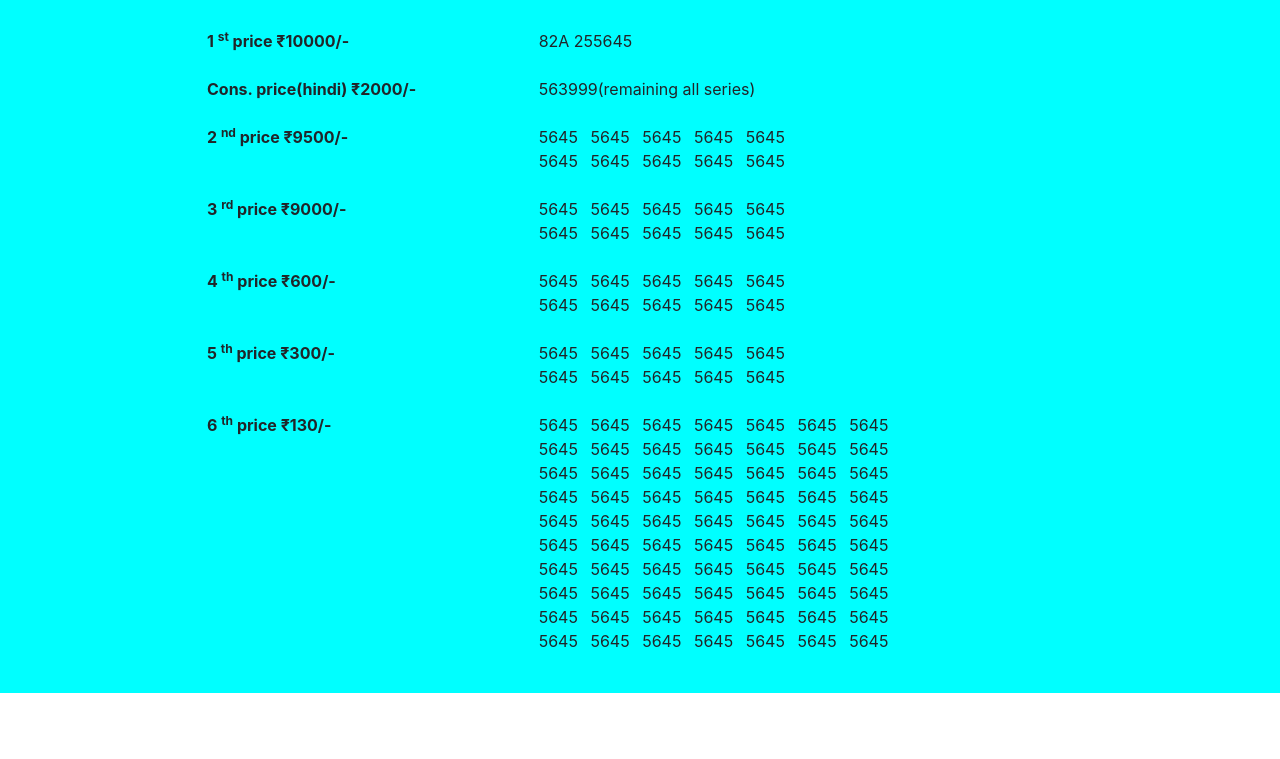
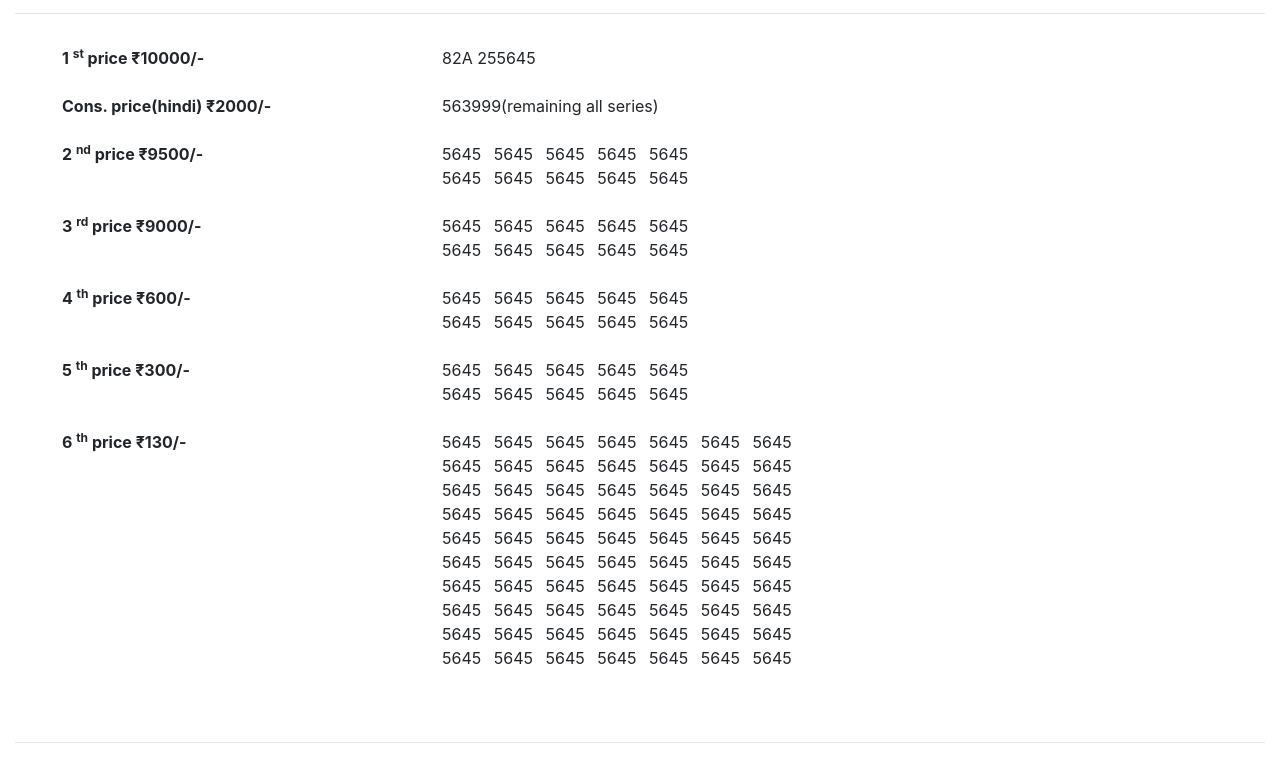
Before and after one commit to atultvarghese/LotteryFrondEnd, a plain HTML site: page index.htm in a window 1280 px wide. Shown: the part 207-966 px from the top of the page. Before the commit the page ends 932 px from the top, so only its background shows below. Drawn offline with nearby package versions, Linux system fonts and the light colour scheme.

Commit message:
backgrond and paddng removed

```diff
--- a/index.htm
+++ b/index.htm
@@ -8,7 +8,7 @@
 </head>
 
 <body>
-    <div class="container-fluid" style="background-color: aqua;">
+    <div class="container-fluid">
         <div>
                 <header class="container list-inline">
                     <div class="row">
@@ -38,7 +38,8 @@
                         <strong style="font-size: 40px;">11:55AM</strong>
                     </div>
                 </div>
-                <div class="container d-flex justify-content-center" style="margin: 2em;padding-left: 10rem;">
+                <hr>
+                <div class="container d-flex justify-content-center" style="margin: 2em;">
                     <dl class="row">
                                 <!-- list price here  llike for first-->
 
@@ -193,6 +194,7 @@
                         </dd>
                     </dl>
                 </div>
+                <hr>
          </div>
     </div>
 <script src="https://code.jquery.com/jquery-3.4.1.slim.min.js" integrity="sha384-J6qa4849blE2+poT4WnyKhv5vZF5SrPo0iEjwBvKU7imGFAV0wwj1yYfoRSJoZ+n" crossorigin="anonymous"></script>
```
